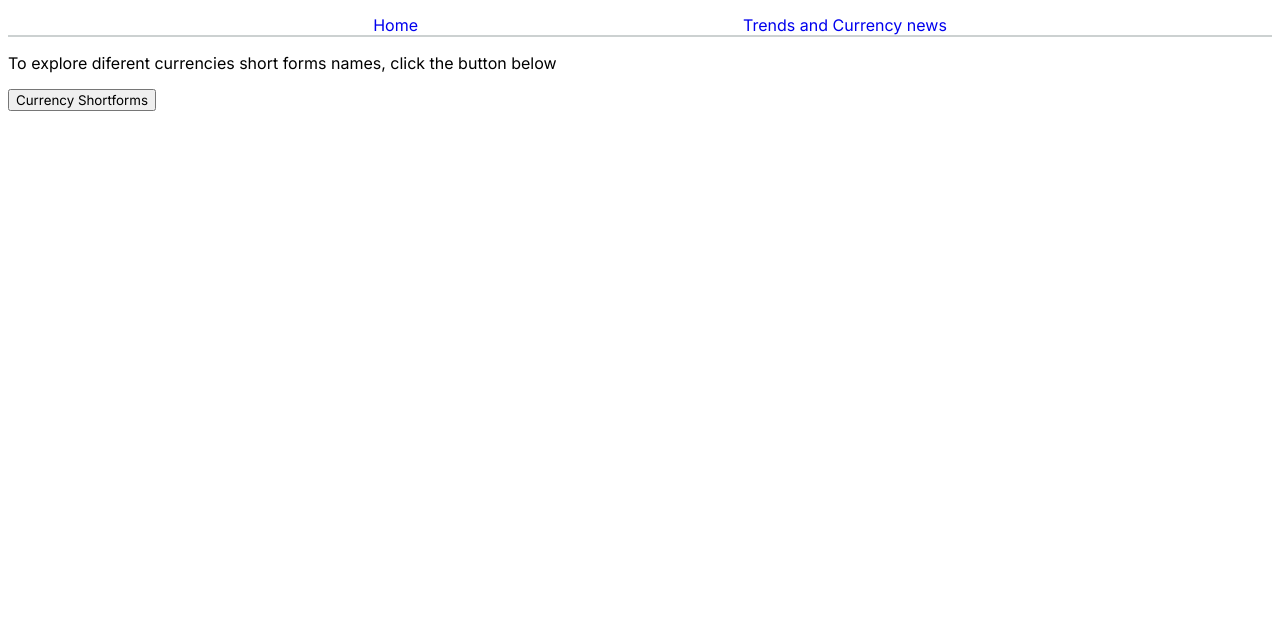
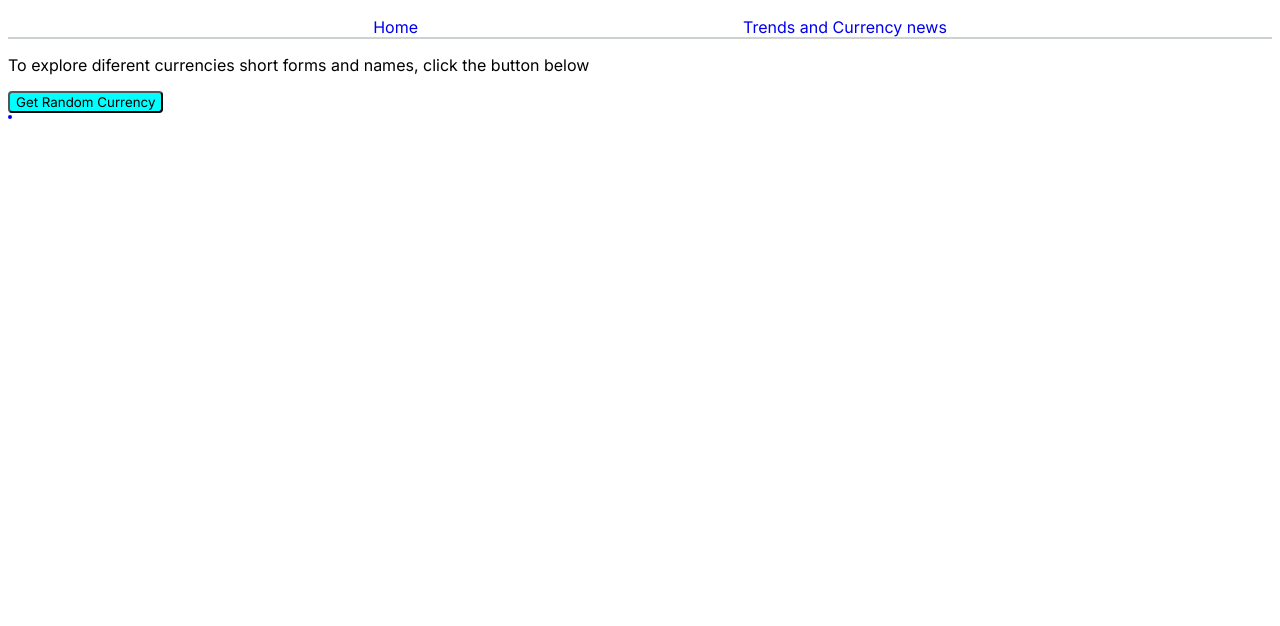
Before and after one commit to BarackAdida/Currency-exchanges, a plain HTML site: page index.html in a window 1280 px wide. Shown: the part 674-1300 px from the top of the page. Drawn offline with Linux system fonts and the light colour scheme.

Commit message:
Currency Exchange Project

```diff
--- a/index.html
+++ b/index.html
@@ -68,8 +68,11 @@
             <li><a href="#home">Home</a></li>
             <li><a href="#trends">Trends and Currency news</a></li>
         </ul>
-        <p>To explore diferent currencies short forms names, click the button below</p>
-        <button id="currencyshorts">Currency Shortforms</button>
+        <p>To explore diferent currencies short forms and names, click the button below</p>
+        <!-- <button onclick="fetchRandomCurrency">Currency Shortforms</button>
+        <div id="currencyinfo"></div> -->
+        <button id="clickbutton" onclick="fetchRandomCurrency()">Get Random Currency</button>
+        <div id="currencyInfo"></div>
     </section>
     <section id="trends">
         <object type="text/html" data="https://www.oanda.com/currency-converter/live-exchange-rates/of" style="width: 100%; height: 100%;">
--- a/script.js
+++ b/script.js
@@ -1,13 +1,18 @@
-const baseUrl = 'https://cdn.jsdelivr.net/npm/@fawazahmed0'
-const curencyInitials = document.getElementById('currencyShorts')
+async function fetchRandomCurrency() {
+    try {
+        const response = await fetch('https://cdn.jsdelivr.net/npm/@fawazahmed0/currency-api@latest/v1/currencies.json');
+        const data = await response.json();
 
-function currencyShortForms() {
-    fetch(`${baseUrl}/currency-api@latest/v1/currencies.json`)
-    .then((res) => res.json())
-    .then((data) => {
-    })
+        // Get a random currency
+        const currencies = Object.keys(data);
+        const randomIndex = Math.floor(Math.random() * currencies.length);
+        const randomCurrency = currencies[randomIndex];
+        const randomCurrencyName = data[randomCurrency];
+
+        // Display the result
+        const currencyInfo = document.getElementById('currencyInfo');
+        currencyInfo.innerHTML = `<p>${randomCurrency}: ${randomCurrencyName}</p>`;
+    } catch (error) {
+        console.error('Error fetching currencies:', error);
+    }
 }
-
-
-
-// EuroRates.addEventListener('click', eurosExchangeRates)
--- a/style.css
+++ b/style.css
@@ -61,3 +61,30 @@ nav div {
     grid-template-rows: 200px auto;
     gap: 5px;
 }
+
+#exchange {
+    border-bottom: 2px solid purple;
+    border-radius: 10px;
+    border-top: 2px solid navy;
+}
+
+button {
+    background-color: aqua;
+    border-radius: 4px;
+}
+
+button :hover {
+    background-color: greenyellow;
+}
+
+#currencyInfo {
+    background-color: blue;
+    font-weight: bold;
+    font-size: 30px;
+    font-style: italic;
+    width: fit-content;
+    height: fit-content;
+    margin-top: 2px;
+    border: 2px solid transparent;
+    border-radius: 5px;
+}
```
